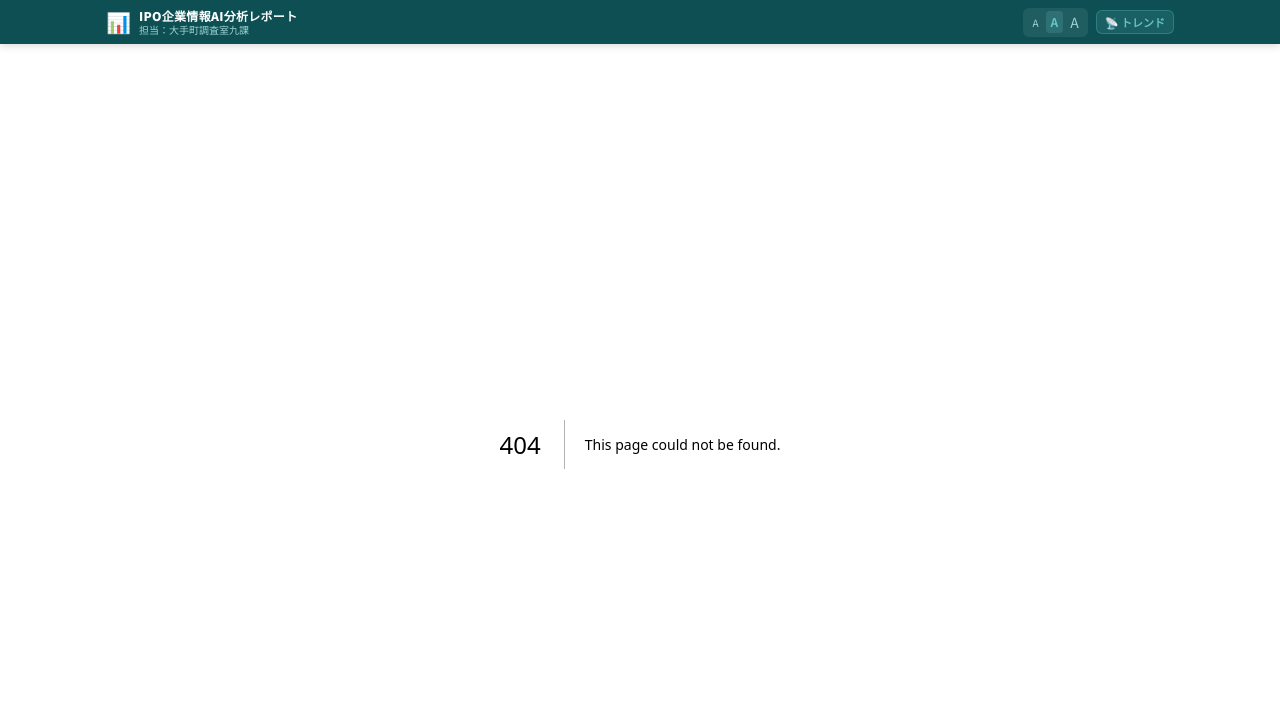
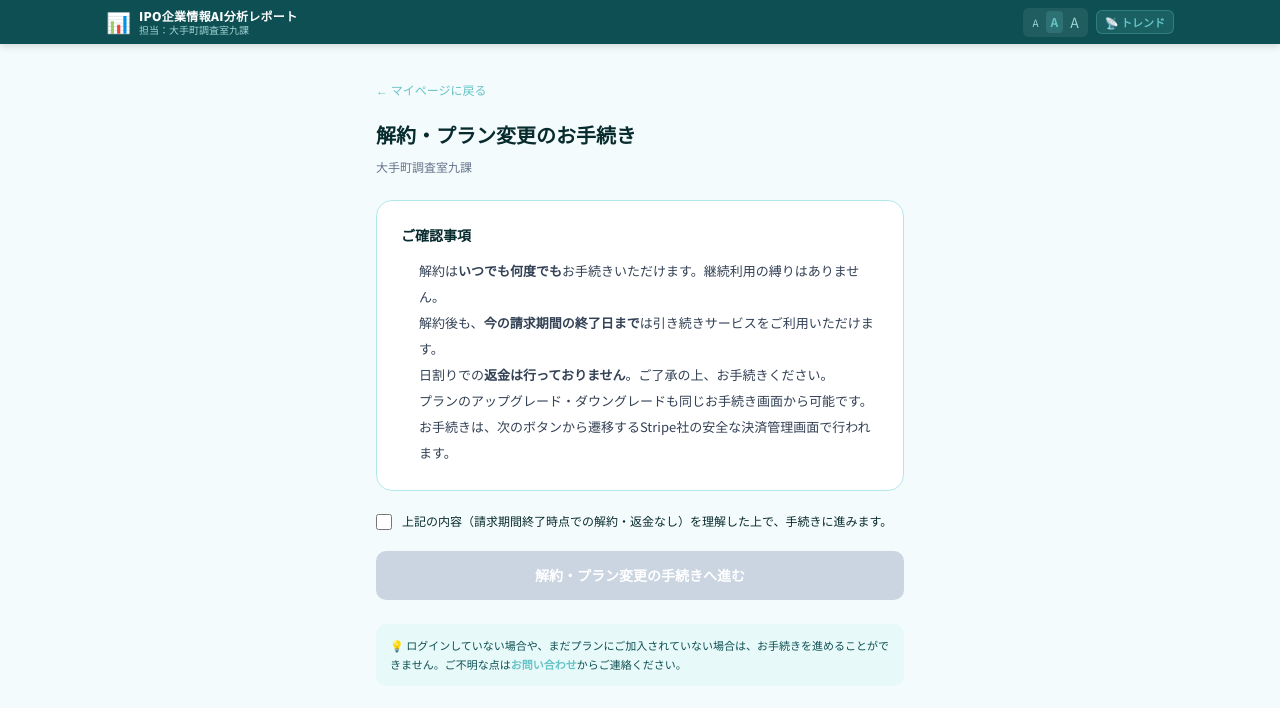
Before and after one commit to shakederice-jp/ipo-scout, a Next.js app: page /cancel in a window 1280 px wide. Before the commit this address had no page. Shown: the top 708 px of the page. Built offline with nearby package versions, Linux system fonts and the light colour scheme.

Commit message:
add dedicated cancellation page with confirmation checkbox, update mypage link

```diff
--- /dev/null
+++ b/src/app/cancel/page.tsx
@@ -0,0 +1,98 @@
+"use client";
+import { useState } from "react";
+
+const PRIMARY = "#66c3c6";
+const DARK = "#082b2e";
+const MID = "#0d4f52";
+const LIGHT = "#e8f9f9";
+const BORDER = "#b3e8ea";
+
+export default function CancelPage() {
+  const [agreed, setAgreed] = useState(false);
+  const [loading, setLoading] = useState(false);
+  const [error, setError] = useState<string | null>(null);
+
+  const handleProceed = async () => {
+    setError(null);
+    setLoading(true);
+    try {
+      const res = await fetch("/api/portal", { method: "POST" });
+      const body = await res.json();
+      if (!res.ok) {
+        setError(body.error ?? "手続き画面の起動に失敗しました");
+        return;
+      }
+      window.location.href = body.url;
+    } catch {
+      setError("通信エラーが発生しました");
+    } finally {
+      setLoading(false);
+    }
+  };
+
+  return (
+    <div style={{ minHeight: "100vh", backgroundColor: "#f4fbfc", fontFamily: "'Noto Sans JP',sans-serif" }}>
+      <div style={{ maxWidth: 560, margin: "0 auto", padding: "32px 16px 48px" }}>
+
+        <div style={{ marginBottom: 20 }}>
+          <a href="/mypage" style={{ fontSize: 12, color: PRIMARY, textDecoration: "none" }}>← マイページに戻る</a>
+        </div>
+
+        <h1 style={{ fontSize: 20, fontWeight: 900, color: DARK, marginBottom: 8 }}>解約・プラン変更のお手続き</h1>
+        <p style={{ fontSize: 12, color: "#64748b", marginBottom: 24 }}>大手町調査室九課</p>
+
+        <div style={{ background: "white", borderRadius: 16, border: `1px solid ${BORDER}`, padding: 24, marginBottom: 20 }}>
+          <h2 style={{ fontSize: 14, fontWeight: 900, color: DARK, marginBottom: 12 }}>ご確認事項</h2>
+          <ul style={{ margin: 0, paddingLeft: 18, fontSize: 13, color: "#334155", lineHeight: 2 }}>
+            <li>解約は<strong>いつでも何度でも</strong>お手続きいただけます。継続利用の縛りはありません。</li>
+            <li>解約後も、<strong>今の請求期間の終了日まで</strong>は引き続きサービスをご利用いただけます。</li>
+            <li>日割りでの<strong>返金は行っておりません</strong>。ご了承の上、お手続きください。</li>
+            <li>プランのアップグレード・ダウングレードも同じお手続き画面から可能です。</li>
+            <li>お手続きは、次のボタンから遷移するStripe社の安全な決済管理画面で行われます。</li>
+          </ul>
+        </div>
+
+        <label style={{ display: "flex", alignItems: "flex-start", gap: 10, marginBottom: 20, cursor: "pointer" }}>
+          <input
+            type="checkbox"
+            checked={agreed}
+            onChange={(e) => setAgreed(e.target.checked)}
+            style={{ marginTop: 3, width: 16, height: 16, flexShrink: 0 }}
+          />
+          <span style={{ fontSize: 12, color: DARK, lineHeight: 1.7 }}>
+            上記の内容（請求期間終了時点での解約・返金なし）を理解した上で、手続きに進みます。
+          </span>
+        </label>
+
+        <button
+          onClick={handleProceed}
+          disabled={!agreed || loading}
+          style={{
+            width: "100%",
+            padding: "14px",
+            backgroundColor: !agreed || loading ? "#cbd5e1" : PRIMARY,
+            color: "white",
+            border: "none",
+            borderRadius: 10,
+            cursor: !agreed || loading ? "not-allowed" : "pointer",
+            fontWeight: 700,
+            fontSize: 14,
+          }}
+        >
+          {loading ? "接続中..." : "解約・プラン変更の手続きへ進む"}
+        </button>
+
+        {error && (
+          <p style={{ marginTop: 10, fontSize: 12, color: "#dc2626", textAlign: "center" }}>{error}</p>
+        )}
+
+        <div style={{ marginTop: 24, padding: "12px 14px", backgroundColor: LIGHT, borderRadius: 10, fontSize: 11, color: MID, lineHeight: 1.7 }}>
+          💡 ログインしていない場合や、まだプランにご加入されていない場合は、お手続きを進めることができません。ご不明な点は
+          <a href="/contact" style={{ color: PRIMARY, fontWeight: 700 }}>お問い合わせ</a>
+          からご連絡ください。
+        </div>
+
+      </div>
+    </div>
+  );
+}
--- a/src/app/mypage/page.tsx
+++ b/src/app/mypage/page.tsx
@@ -218,15 +218,10 @@ export default function MyPage() {
             } />
           )}
 
-          {profile.stripe_customer_id && (
-            <button onClick={handleOpenPortal} disabled={portalLoading}
-              style={{ width: "100%", marginTop: 16, padding: "12px", backgroundColor: portalLoading ? "#94a3b8" : "white", color: DARK, border: `1px solid ${BORDER}`, borderRadius: 8, cursor: "pointer", fontWeight: 700, fontSize: 13 }}>
-              {portalLoading ? "接続中..." : "プラン変更・解約はこちら"}
-            </button>
-          )}
-          {portalError && (
-            <p style={{ marginTop: 8, fontSize: 11, color: "#dc2626", textAlign: "center" }}>{portalError}</p>
-          )}
+<a href="/cancel"
+            style={{ display: "block", textAlign: "center", width: "100%", marginTop: 16, padding: "12px", backgroundColor: "white", color: DARK, border: `1px solid ${BORDER}`, borderRadius: 8, textDecoration: "none", fontWeight: 700, fontSize: 13, boxSizing: "border-box" }}>
+            🔓 プラン変更・解約はこちら
+          </a>
 
 <div style={{ marginTop: 20, paddingTop: 16, borderTop: `1px solid ${LIGHT}` }}>
             <p style={{ fontSize: 12, fontWeight: 700, color: DARK, marginBottom: 12 }}>プランに加入・アップグレード</p>
```
